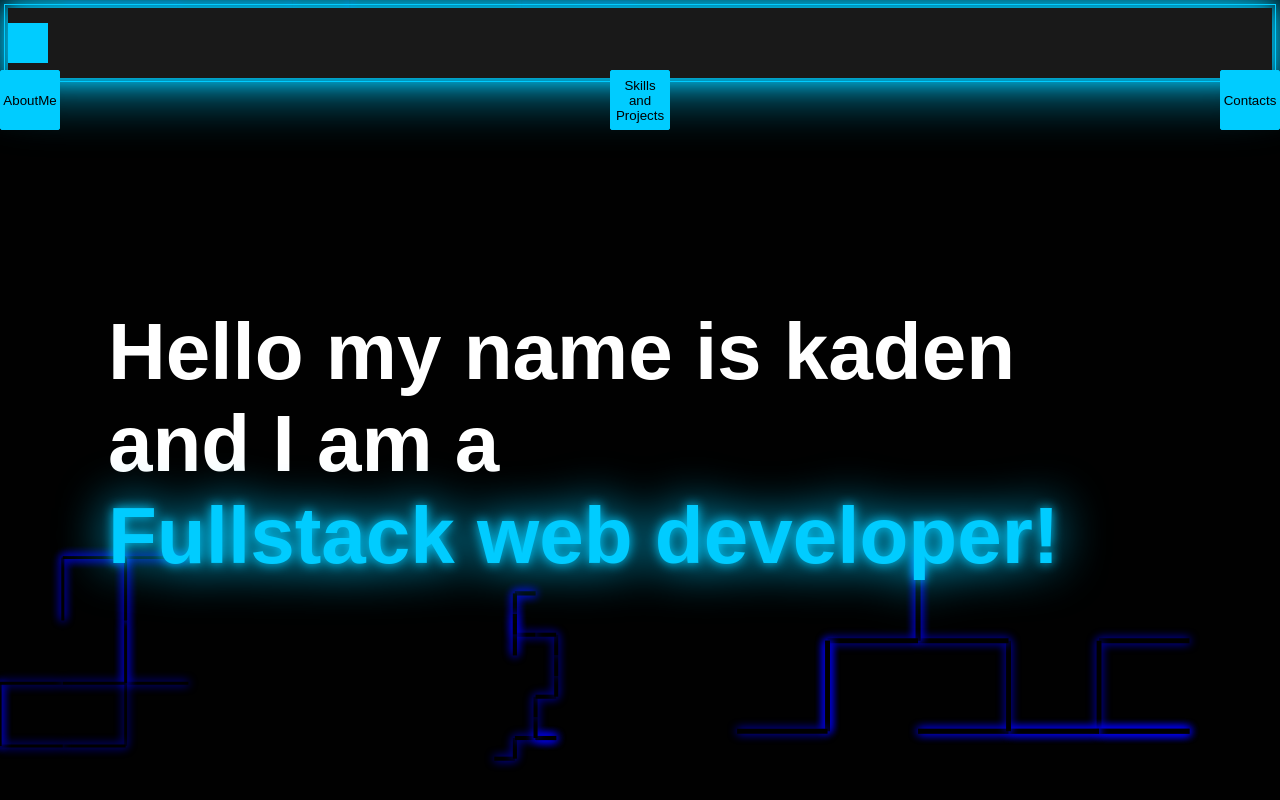
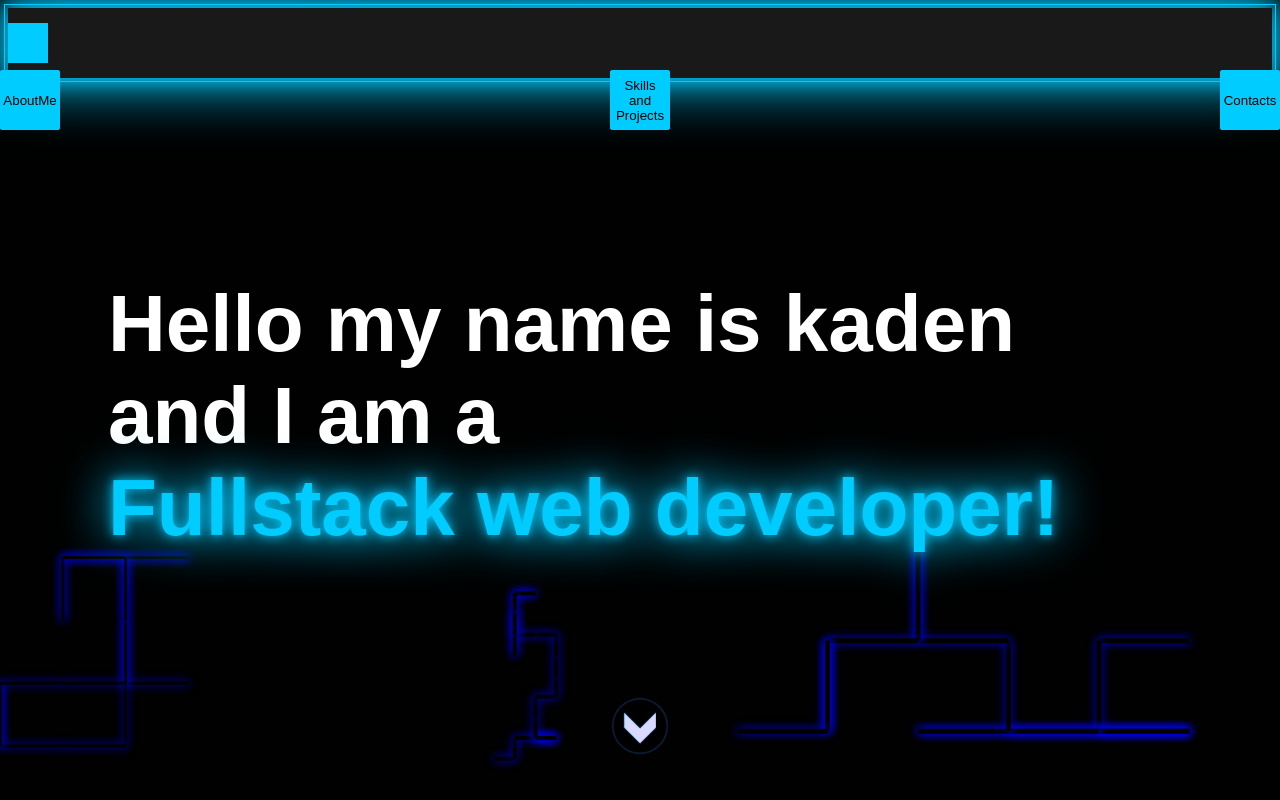
Before and after one commit to TheHeartstriker/Portfolio, a React (Vite) app in the folder Portfolio/: page / in a window 1280 px wide. Shown: the top 800 px of the page. Built offline with nearby package versions, Linux system fonts and the light colour scheme; a web font is replaced by a local one.

Commit message:
Added a move down button

```diff
--- a/Portfolio/src/Pages.jsx/About.jsx
+++ b/Portfolio/src/Pages.jsx/About.jsx
@@ -1,6 +1,13 @@
 import { useEffect, useState } from "react";
 
 function About() {
+  function scrollDown() {
+    window.scrollTo({
+      top: window.innerHeight,
+      behavior: "smooth",
+    });
+  }
+
   return (
     <>
       <div className="MainAboutContainer">
@@ -10,6 +17,7 @@ function About() {
             <span data-text=" Fullstack web developer!"></span>
           </h3>
         </div>
+        <button className="MoveDownBtn" onClick={scrollDown}></button>
         <div className="AboutContainer">
           <h1>Where I am at and where to see my work</h1>
           <p>
--- a/Portfolio/src/PagesCss/about.css
+++ b/Portfolio/src/PagesCss/about.css
@@ -85,6 +85,37 @@ h3 span {
   z-index: -1;
 }
 
+.MoveDownBtn {
+  position: relative;
+  width: 7vh;
+  height: 7vh;
+  background-image: url("../Images/DownArr.svg");
+  background-size: contain;
+  border: none;
+  filter: invert(1) sepia(1) saturate(5) hue-rotate(180deg);
+  top: 18%;
+  border-radius: 50%;
+  cursor: pointer;
+  animation: scaleInOut 2s infinite;
+  transition: box-shadow 0.5s ease-in-out;
+}
+
+.MoveDownBtn:hover {
+  box-shadow: 0 0 80px 40px rgba(255, 255, 255, 1);
+}
+
+@keyframes scaleInOut {
+  0% {
+    transform: scale(1);
+  }
+  50% {
+    transform: scale(1.1);
+  }
+  100% {
+    transform: scale(1);
+  }
+}
+
 /* Media query for smaller screens */
 @media (max-width: 768px) {
   .IAmContainer {
```
Also changed, not shown: Portfolio/src/Images/DownArr.svg (added).
